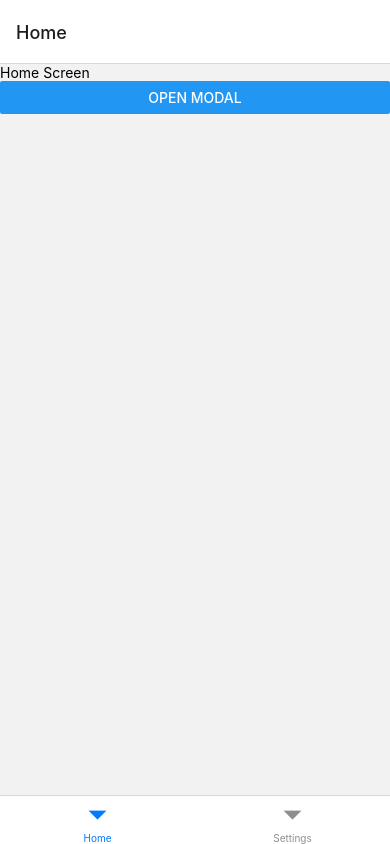
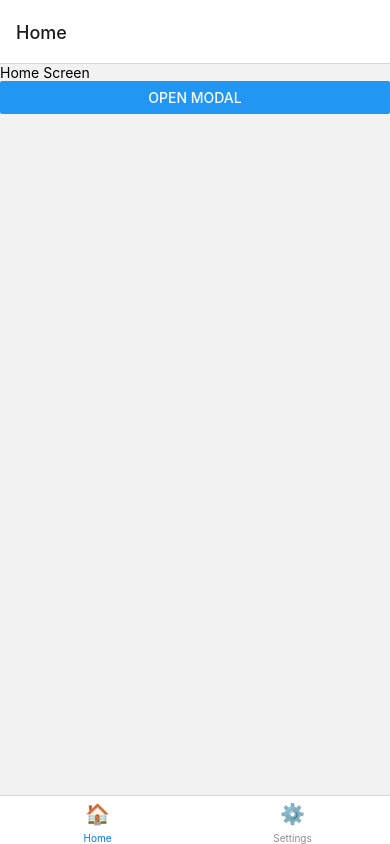
Before and after one commit to papercoding22/react-native-rocket, a React Native app: screen /BottomNavigator in a window 390 px wide. Built offline with nearby package versions, Linux system fonts and the light colour scheme.

Commit message:
basic config tab icon

```diff
--- a/src/navigation/bottom-navigator/BottomNavigator.tsx
+++ b/src/navigation/bottom-navigator/BottomNavigator.tsx
@@ -39,7 +39,15 @@ const TabMap = {
 const BottomNavigator = () => {
   const activeTabs = [TabMap.Home, TabMap.Settings];
   return (
-    <Tab.Navigator>
+    <Tab.Navigator
+      screenOptions={({route}) => {
+        return {
+          tabBarIcon: ({focused, color, size}) => {
+            const tab = activeTabs.find(tab => tab.name === route.name);
+            return <Text style={{fontSize: 20}}>{tab.icon}</Text>;
+          },
+        };
+      }}>
       {activeTabs.map(tab => (
         <Tab.Screen key={tab.name} name={tab.name} component={tab.component} />
       ))}
```
